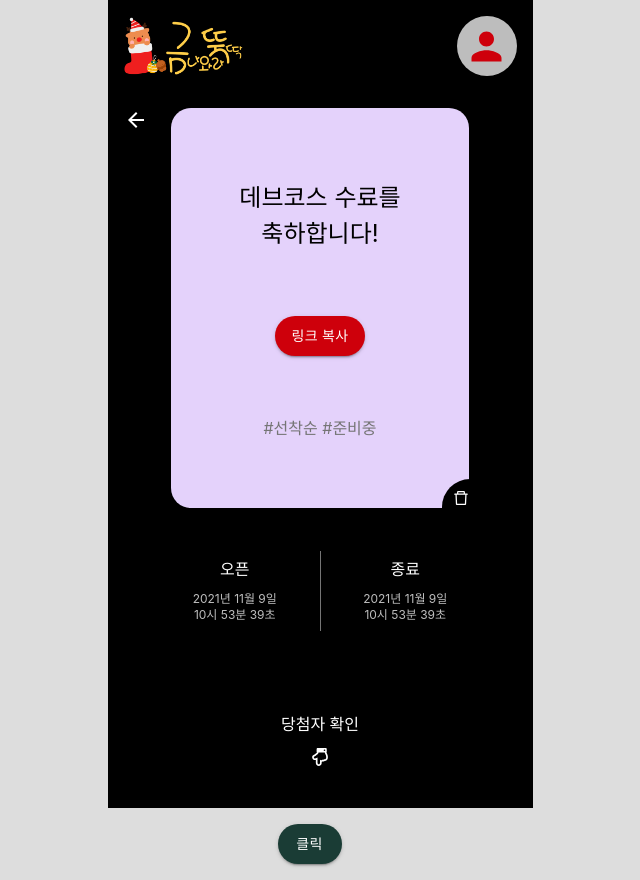
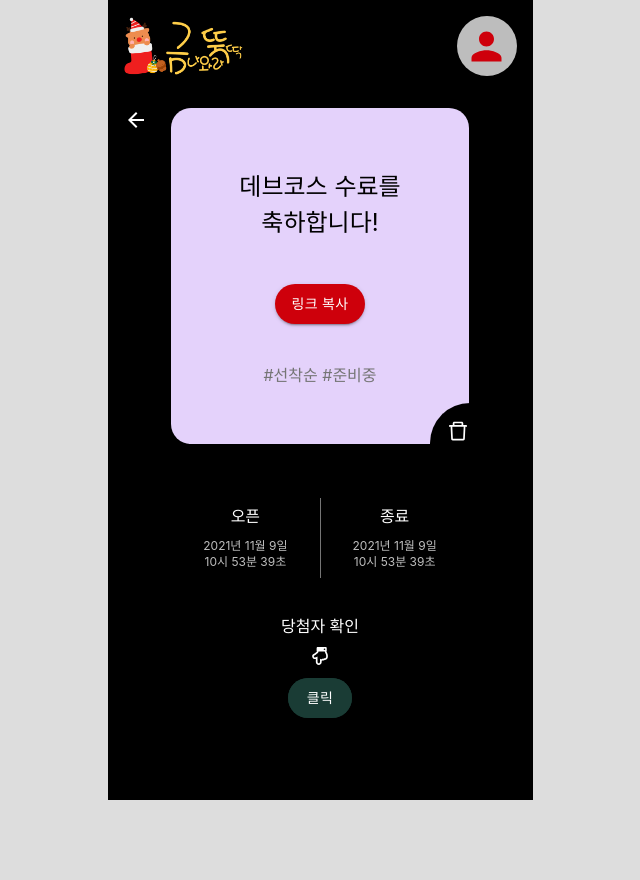
Before and after one commit to prgrms-web-devcourse/Team_DOKEV_GOLDDDUCK_FE, a Next.js app: page /event/1 in a window 1280 px wide. Shown: the whole page, without its empty margins (320-960 px from the left). After the commit the page ends 800 px from the top, so only its background shows below. Built offline with nearby package versions, Linux system fonts and the light colour scheme.

Commit message:
feat: 모달 레이아웃 수정 및 내부 요소 파일로 분리

```diff
--- /dev/null
+++ b/pages/event/Cover.tsx
@@ -0,0 +1,98 @@
+import Text from '@components/Text'
+import Icon from '@components/Icon'
+import MUIButton from '@components/MUIButton'
+import styled from '@emotion/styled'
+import { COLORS } from '@utils/constants/colors'
+
+interface ICover {
+  mainTemplate: string
+  title: string
+  status: 'READY' | 'RUNNING' | 'CLOSED'
+  type: 'FIFO' | 'RANDOM'
+  code: string
+}
+
+const Cover = ({
+  mainTemplate,
+  title,
+  status,
+  type,
+  code,
+}: ICover): JSX.Element => {
+  const EVENT_LINK = `http://localhost:3000/${type.toLowerCase()}/${code}`
+
+  const handleCopyUrl = () => {
+    navigator.clipboard.writeText(EVENT_LINK)
+  }
+
+  return (
+    <Wrapper
+      style={{
+        backgroundImage: `url(/cover/cover${mainTemplate}.png)`,
+      }}>
+      <Text
+        color="BLACK"
+        size="LARGE"
+        style={{
+          textAlign: 'center',
+          wordBreak: 'keep-all',
+          lineHeight: '1.5',
+        }}>
+        {title}
+      </Text>
+      <MUIButton onClick={handleCopyUrl} style={{ ...copyBtnStyle }}>
+        링크 복사
+      </MUIButton>
+      <Text color="TEXT_GRAY_DARK">
+        {`${type === 'FIFO' ? '#선착순' : '#랜덤'} ${
+          status === 'READY'
+            ? '#준비중'
+            : status === 'RUNNING'
+            ? '#진행중'
+            : '#종료됨'
+        }`}
+      </Text>
+      <RemoveButton>
+        <Icon
+          name="remove"
+          size="LARGE"
+          style={{ margin: '16px 0 0 16px' }}
+          onIconClick={() => {
+            confirm(
+              '이벤트를 삭제하시겠습니까?\n삭제한 이벤트는 종료 처리되고 더 이상 확인할 수 없습니다.',
+            ) && alert('삭제되었습니다')
+          }}
+        />
+      </RemoveButton>
+    </Wrapper>
+  )
+}
+
+const Wrapper = styled.div`
+  position: relative;
+  display: flex;
+  flex-direction: column;
+  justify-content: space-around;
+  align-items: center;
+  height: 70%;
+  padding: 40px;
+  border-radius: 20px;
+  background-repeat: no-repeat;
+  background-size: cover;
+`
+
+const RemoveButton = styled.div`
+  position: absolute;
+  bottom: -1px;
+  right: -1px;
+  background-color: ${COLORS.BLACK};
+  border-radius: 50px 0 0 0;
+`
+
+const copyBtnStyle: React.CSSProperties = {
+  backgroundColor: COLORS.RED,
+  borderRadius: 20,
+  lineHeight: 2,
+}
+
+export default Cover
--- /dev/null
+++ b/pages/event/TimeInfo.tsx
@@ -0,0 +1,74 @@
+import styled from '@emotion/styled'
+import { COLORS } from '@utils/constants/colors'
+import Text from '@components/Text'
+
+interface ITimeInfo {
+  start: string
+  end: string
+}
+
+const formattedDate = (date: string): Array<string> => {
+  const castingDate = new Date(date)
+
+  return [
+    `${castingDate.getFullYear()}년 ${castingDate.getMonth()}월 ${castingDate.getDate()}일`,
+    `${castingDate.getHours()}시 ${castingDate.getMinutes()}분 ${castingDate.getSeconds()}초`,
+  ]
+}
+
+const TimeInfo = ({ start, end }: ITimeInfo): JSX.Element => {
+  return (
+    <EventTimeSection>
+      <Wrapper>
+        <Text>오픈</Text>
+        <Text
+          color="TEXT_GRAY_LIGHT"
+          size="MICRO"
+          style={{ marginTop: 16, marginBottom: 4 }}>
+          {formattedDate(start)[0]}
+        </Text>
+        <Text size="MICRO" color="TEXT_GRAY_LIGHT">
+          {formattedDate(start)[1]}
+        </Text>
+      </Wrapper>
+      <Divider />
+      <Wrapper>
+        <Text>종료</Text>
+        <Text
+          color="TEXT_GRAY_LIGHT"
+          size="MICRO"
+          style={{ marginTop: 16, marginBottom: 4 }}>
+          {formattedDate(end)[0]}
+        </Text>
+        <Text size="MICRO" color="TEXT_GRAY_LIGHT">
+          {formattedDate(end)[1]}
+        </Text>
+      </Wrapper>
+    </EventTimeSection>
+  )
+}
+
+const EventTimeSection = styled.section`
+  display: flex;
+  align-items: center;
+  width: 100%;
+  height: 100px;
+`
+
+const Wrapper = styled.div`
+  color: ${COLORS.WHITE};
+  width: 50%;
+  height: 100%;
+  display: flex;
+  flex-direction: column;
+  justify-content: center;
+  align-items: center;
+`
+
+const Divider = styled.div`
+  width: 1px;
+  height: 80%;
+  background-color: ${COLORS.TEXT_GRAY_DARK};
+`
+
+export default TimeInfo
--- a/pages/event/[id].tsx
+++ b/pages/event/[id].tsx
@@ -1,4 +1,5 @@
-import Timer from '@components/Timer'
+import TimeInfo from './TimeInfo'
+import Cover from './Cover'
 import Text from '@components/Text'
 import Header from '@domains/Header'
 import Icon from '@components/Icon'
@@ -128,142 +129,50 @@ const EventPage = () => {
   const {
     giftChoiceType: type,
     code,
-    startAt: open,
-    endAt: close,
+    startAt: start,
+    endAt: end,
     eventProgressStatus: status,
   } = MOCK
-  const EVENT_LINK = `http://localhost:3000/${type.toLowerCase()}/${code}`
-
-  const handleCopyUrl = () => {
-    navigator.clipboard.writeText(EVENT_LINK)
-  }
-
-  const formattedDate = (date: string): Array<string> => {
-    const castingDate = new Date(date)
-
-    return [
-      `${castingDate.getFullYear()}년 ${castingDate.getMonth()}월 ${castingDate.getDate()}일`,
-      `${castingDate.getHours()}시 ${castingDate.getMinutes()}분 ${castingDate.getSeconds()}초`,
-    ]
-  }
 
   return (
-    <Wrapper>
+    <>
       <Header />
-      <EventContainer>
       <Icon
         name="arrowBack"
         size="LARGE"
         onIconClick={() => router.push('/mypage?tab=event')}
         style={{
           position: 'absolute',
-            top: 0,
-            left: 0,
-            marginLeft: 16,
+          top: 108,
+          left: DEFAULT_MARGIN,
         }}
       />
-        <CoverImage
-          style={{
-            backgroundImage: `url(/cover/cover${MOCK.mainTemplate}.png)`,
-          }}>
-          <Text
-            color="BLACK"
-            size="LARGE"
-            style={{
-              textAlign: 'center',
-              wordBreak: 'keep-all',
-              lineHeight: '1.5',
-            }}>
-            {MOCK.title}
-          </Text>
-          <MUIButton onClick={handleCopyUrl} style={{ ...copyBtnStyle }}>
-            링크 복사
-          </MUIButton>
-          <Text color="TEXT_GRAY_DARK">
-            {`${type === 'FIFO' ? '#선착순' : '#랜덤'} ${
-              status === 'READY'
-                ? '#준비중'
-                : status === 'RUNNING'
-                ? '#진행중'
-                : '#종료됨'
-            }`}
-          </Text>
-          <RemoveButton>
-            <Icon
-              name="remove"
-              size="MEDIUM"
-              style={{ margin: '10px 0 0 10px' }}
-              onIconClick={() => {
-                confirm(
-                  '이벤트를 삭제하시겠습니까?\n삭제한 이벤트는 종료 처리되고 더 이상 확인할 수 없습니다.',
-                ) && alert('삭제되었습니다')
-              }}
+      <EventContainer>
+        <Cover
+          mainTemplate={MOCK.mainTemplate}
+          title={MOCK.title}
+          status={status}
+          type={type}
+          code={code}
         />
-          </RemoveButton>
-        </CoverImage>
-        <EventTimeSection>
-          <TimeInfo>
-            <Text>오픈</Text>
-            <Text
-              color="TEXT_GRAY_LIGHT"
-              size="MICRO"
-              style={{ marginTop: 16, marginBottom: 4 }}>
-              {formattedDate(open)[0]}
-            </Text>
-            <Text size="MICRO" color="TEXT_GRAY_LIGHT">
-              {formattedDate(open)[1]}
-            </Text>
-          </TimeInfo>
-          <Divider />
-          <TimeInfo>
-            <Text>종료</Text>
-            <Text
-              color="TEXT_GRAY_LIGHT"
-              size="MICRO"
-              style={{ marginTop: 16, marginBottom: 4 }}>
-              {formattedDate(close)[0]}
-            </Text>
-            <Text size="MICRO" color="TEXT_GRAY_LIGHT">
-              {formattedDate(close)[1]}
-            </Text>
-          </TimeInfo>
-        </EventTimeSection>
+        <TimeInfo start={start} end={end} />
+      </EventContainer>
       <WinnerSection>
         <Text>당첨자 확인</Text>
         <Icon name="pointDown" size="MEDIUM" />
+        <Modal title="당첨자 목록" btnStyle={{ ...winnerBtnStyle }}>
+          <MUIButton style={{ ...winnerBtnStyle }}>클릭</MUIButton>
+          <Text>당첨자 확인</Text>
+        </Modal>
       </WinnerSection>
-      </EventContainer>
-      <Modal>
-        <MUIButton style={{ ...winnerBtnStyle }}>클릭</MUIButton>
-        <Text color="WHITE">당첨자 목록</Text>
-      </Modal>
-    </Wrapper>
+    </>
   )
 }
 
-const Wrapper = styled.div`
-  position: absolute;
-  top: 0;
-  bottom: 0;
-  left: 0;
-  right: 0;
-  background-color: ${COLORS.BLACK};
-  height: 100%;
-`
-
-const copyBtnStyle: React.CSSProperties = {
-  backgroundColor: COLORS.RED,
-  borderRadius: 20,
-  lineHeight: 2,
-}
-
 const winnerBtnStyle: React.CSSProperties = {
-  position: 'relative',
-  bottom: 0,
   backgroundColor: COLORS.GREEN,
   borderRadius: 20,
   lineHeight: 2,
-  margin: `${DEFAULT_MARGIN} 40%`,
 }
 
 const EventContainer = styled.div`
@@ -271,52 +180,10 @@ const EventContainer = styled.div`
   display: flex;
   flex-direction: column;
   align-items: center;
-  margin-top: ${DEFAULT_MARGIN};
-  background-color: inherit;
-`
-const CoverImage = styled.div`
-  position: relative;
+  justify-content: space-between;
   width: 70%;
-  height: 400px;
-  background-repeat: no-repeat;
-  padding: 40px;
-  background-size: cover;
-  border-radius: 20px;
-  display: flex;
-  flex-direction: column;
-  justify-content: space-around;
-  align-items: center;
-`
-
-const RemoveButton = styled.div`
-  position: absolute;
-  bottom: -1px;
-  right: -1px;
-  background-color: ${COLORS.BLACK};
-  border-radius: 50px 0 0 0;
-`
-
-const EventTimeSection = styled.section`
-  display: flex;
-  margin: 10% 0;
-  height: 80px;
-  width: 80%;
-`
-
-const TimeInfo = styled.div`
-  color: ${COLORS.WHITE};
-  width: 50%;
-  height: 100%;
-  display: flex;
-  flex-direction: column;
-  justify-content: center;
-  align-items: center;
-`
-
-const Divider = styled.div`
-  width: 1px;
-  height: 100%;
-  background-color: ${COLORS.TEXT_GRAY_DARK};
+  height: 60%;
+  margin: ${DEFAULT_MARGIN} auto;
 `
 
 const WinnerSection = styled.section`
@@ -324,9 +191,9 @@ const WinnerSection = styled.section`
   flex-direction: column;
   justify-content: space-between;
   align-items: center;
-  height: 50px;
-  margin: 10% 0;
+  min-height: 100px;
   background-color: inherit;
+  margin-top: 30px;
 `
 
 export default EventPage
--- a/src/components/Modal/index.tsx
+++ b/src/components/Modal/index.tsx
@@ -3,17 +3,24 @@ import Text from '@components/Text'
 import styled from '@emotion/styled'
 import React, { useState } from 'react'
 import { COLORS } from '@utils/constants/colors'
+import { DEFAULT_MARGIN } from '@utils/constants/sizes'
 
 interface IModal {
   title?: string
   confirm?: boolean
+  btnStyle?: React.CSSProperties
 }
 
 interface IProps {
   open: boolean
 }
 
-const Modal: React.FC<IModal> = ({ children, title = '', confirm = false }) => {
+const Modal: React.FC<IModal> = ({
+  children,
+  title = '',
+  confirm = false,
+  btnStyle,
+}) => {
   const childrenCount = React.Children.count(children)
   if (childrenCount < 2) {
     return null
@@ -31,20 +38,18 @@ const Modal: React.FC<IModal> = ({ children, title = '', confirm = false }) => {
 
   return (
     <>
-      <div onClick={handleClickOpen}>{React.Children.toArray(children)[0]}</div>
+      <div style={{ ...btnStyle }} onClick={handleClickOpen}>
+        {React.Children.toArray(children)[0]}
+      </div>
       <StyledModal open={open}>
-        <ModalHeader>
-          <Text color="WHITE" size="BASE">
+        <ModalHeader style={{ display: open ? 'flex' : 'none' }}>
+          <Text color="WHITE" size="BASE" style={{ marginRight: 'auto' }}>
             {title}
           </Text>
-          <Icon
-            name={'close'}
-            style={{ position: 'absolute', top: '16px', right: '16px' }}
-            onIconClick={handleClose}
-          />
+          <Icon name="close" onIconClick={handleClose} />
         </ModalHeader>
-        <ModalContent>
-          {React.Children.toArray(children)[1]}
+        <ModalContent style={{ display: open ? 'flex' : 'none' }}>
+          <Wrapper>{React.Children.toArray(children)[1]}</Wrapper>
           {confirm && (
             <ModalBottom onClick={handleClose}>
               {React.Children.toArray(children)[2]}
@@ -57,28 +62,27 @@ const Modal: React.FC<IModal> = ({ children, title = '', confirm = false }) => {
 }
 
 const StyledModal = styled.div`
-  display: ${({ open }: IProps) => (open ? 'block' : 'none')};
   position: absolute;
-  top: 0;
+  top: ${({ open }: IProps) => (open ? 0 : '100%')};
   left: 0;
   right: 0;
   bottom: 0;
-  height: 100vh;
+  height: ${({ open }: IProps) => (open ? '100vh' : 0)};
   background-color: ${COLORS.BLACK};
-  /* transition: all 600ms cubic-bezier(0.86, 0, 0.07, 1); //transition 시도 중.. */
+  z-index: 1000;
+  transition: all 600ms cubic-bezier(0.86, 0, 0.07, 1);
 `
 
 const ModalHeader = styled.div`
-  display: flex;
+  flex-direction: flex-end;
   align-items: center;
-  height: 48px;
   padding: 16px;
-  box-sizing: border-box;
   color: ${COLORS.WHITE};
+  border-bottom: 1px solid ${COLORS.TEXT_GRAY_DARK};
 `
 
-const ModalContent = styled.div`
-  height: calc(100% - 48px);
+const Wrapper = styled.div`
+  height: calc(100vh - 105px);
   overflow: scroll;
   -ms-overflow-style: none; /* IE and Edge */
   scrollbar-width: none; /* Firefox */
@@ -87,8 +91,18 @@ const ModalContent = styled.div`
   }
 `
 
+const ModalContent = styled.div`
+  height: calc(100vh - 49px);
+  padding: 0 ${DEFAULT_MARGIN} ${DEFAULT_MARGIN} ${DEFAULT_MARGIN};
+  display: flex;
+  flex-direction: column;
+  justify-content: space-between;
+  background-color: inherit;
+`
+
 const ModalBottom = styled.div`
   width: 100%;
+  margin-top: ${DEFAULT_MARGIN};
   text-align: center;
 `
 
```
Also changed, not shown: pages/event/WinnerModal.tsx (added). Lines whose indentation alone changed are shown as unchanged.
